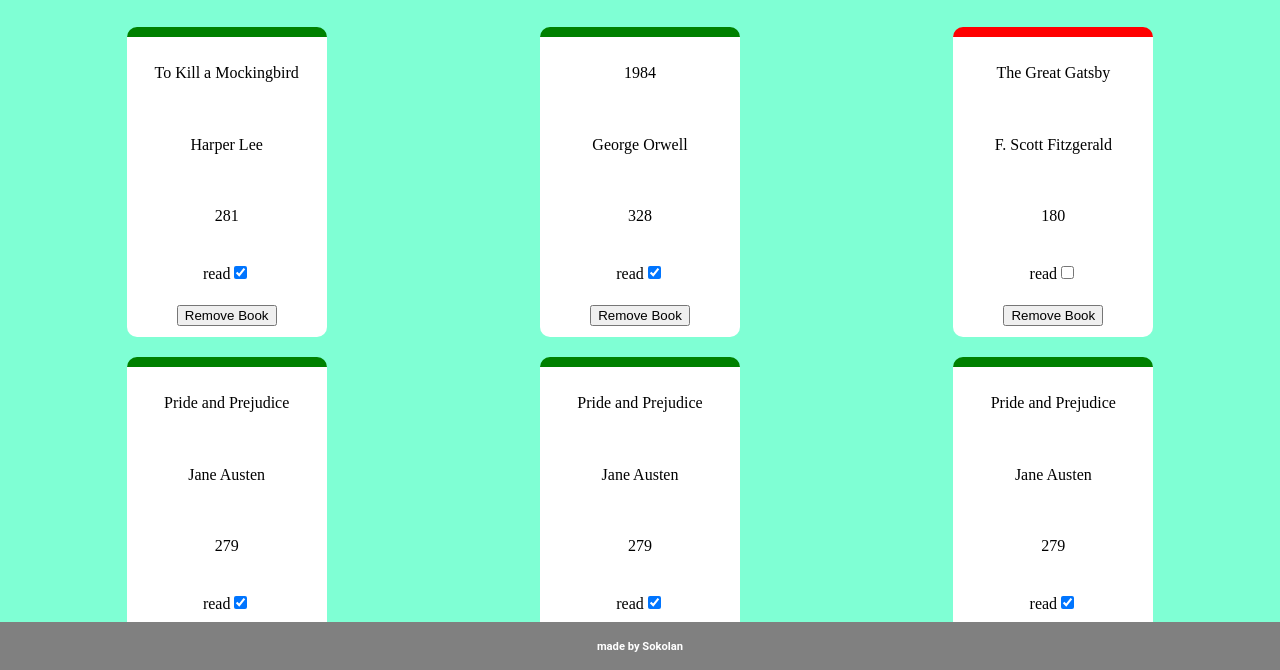
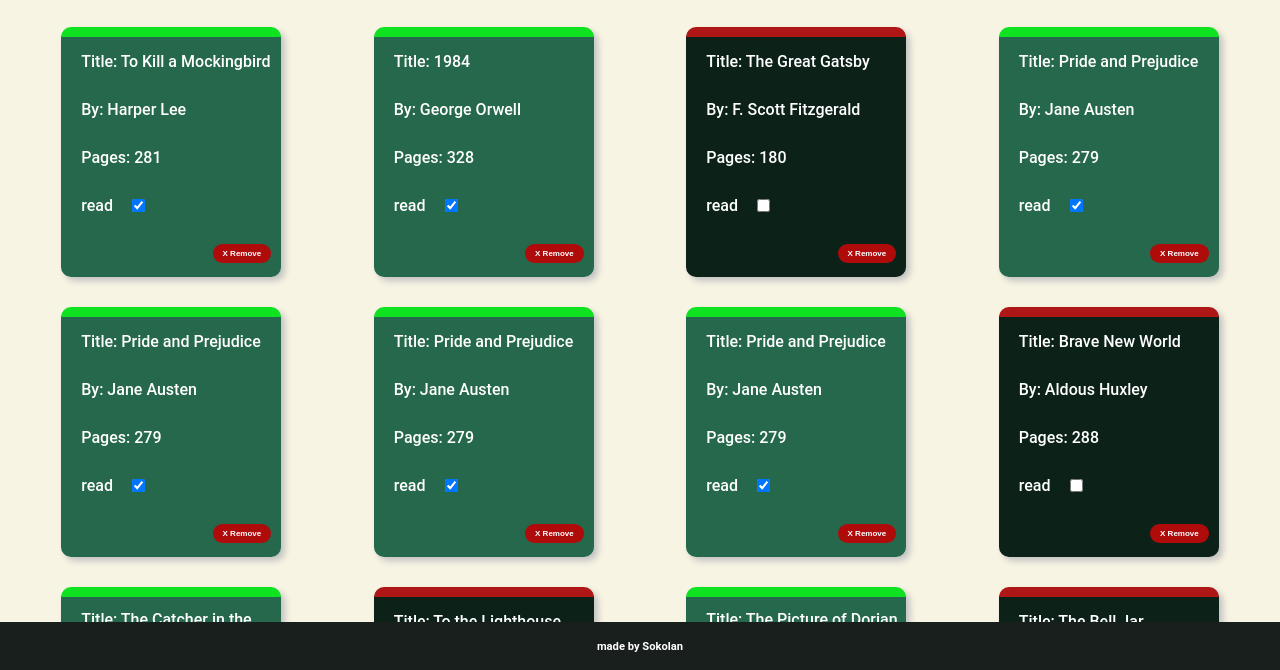
Before and after one commit to Sokolan/Library, a plain HTML site: page index.html in a window 1280 px wide. Shown: the part 130-800 px from the top of the page. Drawn offline with Linux system fonts and the light colour scheme.

Commit message:
final v1.0

```diff
--- a/index.html
+++ b/index.html
@@ -18,6 +18,7 @@
     </div>
     <div class="cards-container">
       <form id="add-book-form">
+        <legend>Book Form:</legend>
         <div class="author-form">
           <label for="author">Book Author</label>
           <input type="text" name="title" id="author">
@@ -32,7 +33,7 @@
         </div>
         <div class="form-checkbox">
           <label for="read-status">Book Read</label>
-          <input type="checkbox" id="checkbox">
+          <input type="checkbox" id="form-checkbox">
         </div>
         <div class="form-buttons">
           <button type="submit" form="add-book-form" class="submit-button">submit</button>
--- a/javascript.js
+++ b/javascript.js
@@ -1,4 +1,5 @@
-let myLibrary = [];
+/* eslint-disable quotes */
+const myLibrary = [];
 
 function Book(title, author, pages, read) {
   this.title = title;
@@ -12,72 +13,73 @@ Book.prototype.toggleRead = function toggleRead() {
 };
 
 function addBookToLibrary() {
-  const form = document.querySelector('form');
+  const form = document.querySelector("form");
 
-  form.style.display = 'flex';
+  form.style.display = "flex";
 }
 
 function changeReadStatus(e) {
   const card = e.target.parentElement.parentElement;
-  card.classList.toggle('read');
+  card.classList.toggle("read");
 
   const bookId = card.id;
   myLibrary[bookId].toggleRead();
 }
 
 function createCard(book, bookId) {
-  const card = document.createElement('div');
-  card.setAttribute('id', `${bookId}`);
-  card.classList.add('card');
+  const card = document.createElement("div");
+  card.setAttribute("id", `${bookId}`);
+  card.classList.add("card");
 
-  const title = document.createElement('p');
-  title.classList.add('title');
-  title.textContent = book.title;
+  const title = document.createElement("p");
+  title.classList.add("title");
+  title.textContent = `Title: ${book.title}`;
   card.appendChild(title);
 
-  const author = document.createElement('p');
-  author.classList.add('author');
-  author.textContent = book.author;
+  const author = document.createElement("p");
+  author.classList.add("author");
+  author.textContent = `By: ${book.author}`;
   card.appendChild(author);
 
-  const pages = document.createElement('p');
-  pages.classList.add('pages');
-  pages.textContent = book.pages;
+  const pages = document.createElement("p");
+  pages.classList.add("pages");
+  pages.textContent = `Pages: ${book.pages}`;
   card.appendChild(pages);
 
   //  container for the read status
-  const readStatus = document.createElement('div');
-  readStatus.classList.add('read-status');
+  const readStatus = document.createElement("div");
+  readStatus.classList.add("read-status");
 
-  const label = document.createElement('label');
-  label.setAttribute('for', 'checkbox');
-  label.textContent = 'read';
+  const label = document.createElement("label");
+  label.setAttribute("for", "checkbox");
+  label.textContent = "read";
   readStatus.appendChild(label);
 
-  const read = document.createElement('input');
-  read.setAttribute('type', 'checkbox');
-  read.setAttribute('id', 'checkbox');
-  read.addEventListener('click', changeReadStatus);
+  const read = document.createElement("input");
+  read.setAttribute("type", "checkbox");
+  read.setAttribute("id", "card-checkbox");
+  read.addEventListener("click", changeReadStatus);
 
   if (book.read) {
     read.checked = true;
-    card.classList.add('read');
+    card.classList.add("read");
   }
 
   readStatus.appendChild(read);
   card.appendChild(readStatus);
 
-  const deleteButton = document.createElement('button');
-  deleteButton.textContent = 'Remove Book';
-  deleteButton.addEventListener('click', deleteCardHandler);
+  const deleteButton = document.createElement("button");
+  deleteButton.classList.add("remove-card");
+  deleteButton.textContent = "X Remove";
+  deleteButton.addEventListener("click", deleteCardHandler);
   card.appendChild(deleteButton);
 
   return card;
 }
 
 function displayBooks() {
-  const container = document.querySelector('.cards-container');
-  const form = document.querySelector('form');
+  const container = document.querySelector(".cards-container");
+  const form = document.querySelector("form");
   container.replaceChildren();
   container.appendChild(form);
   for (let i = 0; i < myLibrary.length; i += 1) {
@@ -86,18 +88,18 @@ function displayBooks() {
 }
 
 function submitEventHandler(event) {
-  const author = document.querySelector('#author').value;
-  const title = document.querySelector('#title').value;
-  const pages = document.querySelector('#pages').value;
-  const read = document.querySelector('#checkbox').checked;
+  const author = document.querySelector("#author").value;
+  const title = document.querySelector("#title").value;
+  const pages = document.querySelector("#pages").value;
+  const read = document.querySelector("#form-checkbox").checked;
   const book = new Book(title, author, pages, read);
   myLibrary.push(book);
 
   displayBooks();
 
-  const form = document.querySelector('form');
+  const form = document.querySelector("form");
   form.reset();
-  form.style.display = 'none';
+  form.style.display = "none";
   event.preventDefault();
 }
 
@@ -108,8 +110,10 @@ function deleteCardHandler(e) {
   displayBooks();
 }
 
-document.querySelector('.add-book').addEventListener('click', addBookToLibrary);
-document.querySelector('.submit-button').addEventListener('click', submitEventHandler);
+document.querySelector(".add-book").addEventListener("click", addBookToLibrary);
+document
+  .querySelector(".submit-button")
+  .addEventListener("click", submitEventHandler);
 
 const book1 = new Book("To Kill a Mockingbird", "Harper Lee", 281, true);
 const book2 = new Book("1984", "George Orwell", 328, true);
--- a/style.css
+++ b/style.css
@@ -14,7 +14,7 @@ body, html {
   display: grid;
   grid-template-columns: 1fr 1fr;
   align-items: center;
-  background-color: gray;
+  background-color: #181F1C;
   padding: 0px 30px;
 }
 
@@ -35,12 +35,12 @@ body, html {
 .cards-container {
   position: relative;
   display: grid;
-  grid-template-columns: repeat(auto-fit, minmax(300px, 1fr));
+  grid-template-columns: repeat(auto-fit, minmax(270px, 1fr));
   align-items: center;
   justify-items: center;
   overflow: scroll;
-  background-color: aquamarine;
-  gap: 20px;
+  background-color: #F8F4E3;
+  gap: 30px;
   padding: 30px;
 }
 
@@ -48,22 +48,62 @@ body, html {
   --border-top: 10px;
   display: grid;
   flex-direction: column;
-  justify-items: center;
+  justify-items: left;
+  padding-left: 20px;
   align-items: center;
-  height: 300px;
+  height: 240px;
   width: 200px;
-  background-color: white;
+  background-color: #0c2219;
   border-radius: 10px;
-  border-top: var(--border-top) solid red;
+  box-shadow: 4px 4px 6px rgb(194, 194, 194);
+  border-top: var(--border-top) solid #af1616;
+  font-family: roboto, sans-serif;
+  font-weight: 500;
+  color: white;
+  transition: all 0.8s ease;
+}
 
+.card:hover {
+  border-top: var(--border-top) solid #ff0000;
+  background-color: #123b2a;
+}
+
+.card > p {
+  margin: 0;
 }
 
 .card.read {
-  border-top: var(--border-top) solid green;
+  border-top: var(--border-top) solid #0fe221;
+  background-color: #25684b;
+}
+
+.card.read:hover {
+  border-top: var(--border-top) solid #00ff15;
+  background-color: #257e57;
+}
+
+.card > .read-status {
+  display: flex;
+  gap: 0px 15px;
+}
+
+.card > .remove-card {
+  background-color: rgb(175, 11, 11);
+  color: white;
+  font-size: 0.5rem;
+  font-weight: 600;
+  border: none;
+  border-radius: 10px;
+  padding: 5px 10px;
+  justify-self: right;
+  margin-right: 10px;
+}
+.card > .remove-card:hover {
+  background-color: rgb(255, 0, 0);
 }
 
 .footer {
-  background-color: grey;
+  background-color: #181F1C;
   color: white;
   font-family: roboto, sans-serif;
   font-weight: 700;
@@ -75,16 +115,23 @@ body, html {
 
 form {
   position: absolute;
-  background-color: rgb(236, 189, 186);
+  background-color: #0c2219;
   display: none;
   flex-direction: column;
   border-radius: 10px;
-  border-top: 5px solid orange;
-  box-shadow: 5px 5px 5px rgb(24, 21, 21);
+  border-top: 10px solid rgb(255, 196, 0);
+  border-bottom: 10px solid rgb(177, 135, 0);
+  box-shadow: 5px 5px 5px -4px rgb(0, 0, 0);
   padding: 30px;
   gap: 5px;
   font-family: roboto, sans-serif;
   font-weight: 500;
+  color: white;
+}
+
+form > legend {
+  text-align: center;
+  font-size: 1.5rem
 }
 
 form > div {
@@ -108,11 +155,11 @@ form > .form-buttons {
   padding: 10px 30px;
   border: 1px solid rgba(0,0,0, 30%);
   border-radius: 10px;
-  box-shadow: 3px 3px 5px rgb(160, 160, 160);
+  box-shadow: 3px 3px 5px -4px rgb(255, 255, 255);
 }
 
 .form-buttons > .submit-button {
-  background-color: greenyellow;
+  background-color: rgb(243, 252, 232);
 }
 
 /* .form-buttons > .cancel-button {
```
